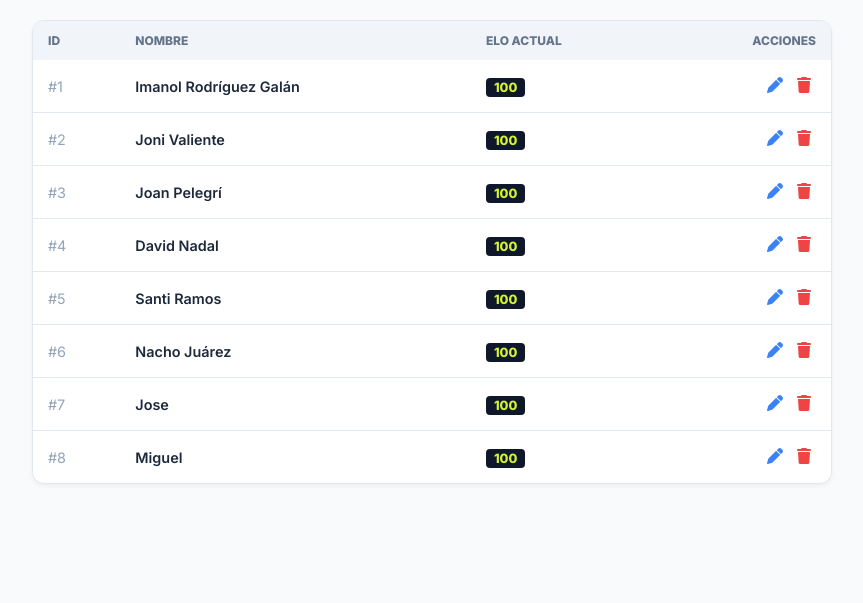
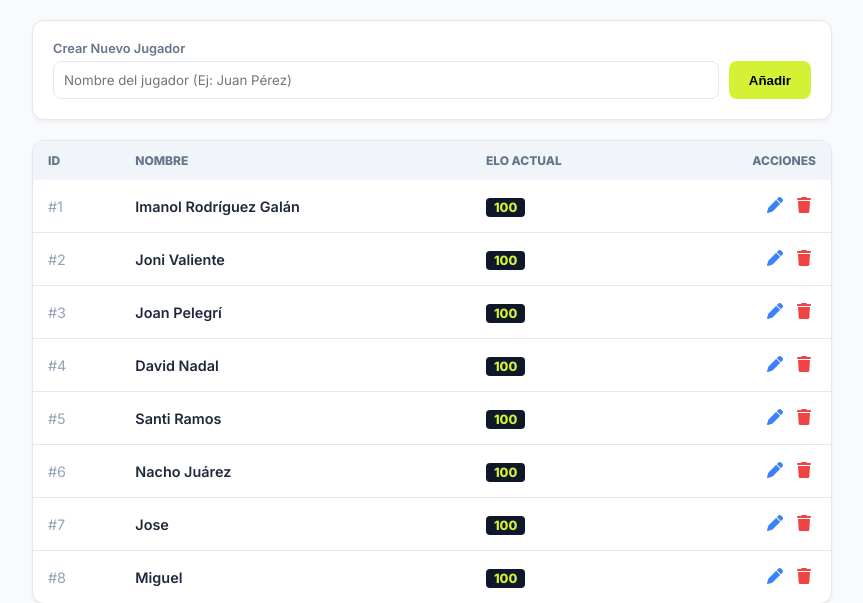
Before and after one commit to imanolrg90/padel, a Flask app: page /players in a window 1280 px wide. Shown: the part 81-684 px from the top of the page, without its empty margins (208-1071 px from the left). Run offline with Flask 2, Linux system fonts and the light colour scheme; data comes from the database, SQL or seed files in the repository; data that the repository does not hold is empty; some libraries are stand-ins or nearby versions.

Commit message:
crear players

```diff
--- a/templates/players.html
+++ b/templates/players.html
@@ -16,6 +16,9 @@
 
         .header { display:flex; justify-content:space-between; align-items:center; margin-bottom:20px; background:var(--surface); padding:15px; border-radius:12px; border:1px solid var(--border); }
         .btn-back { text-decoration:none; color:var(--text); font-weight:600; display:flex; align-items:center; gap:5px; }
+
+        /* New Player Card */
+        .add-card { background:var(--surface); padding:20px; border-radius:12px; border:1px solid var(--border); margin-bottom:20px; box-shadow:0 2px 4px rgba(0,0,0,0.05); }
 
         .card { background:var(--surface); border-radius:12px; border:1px solid var(--border); overflow:hidden; box-shadow:0 2px 4px rgba(0,0,0,0.05); }
 
@@ -37,6 +40,7 @@
         label { display:block; font-size:0.8rem; font-weight:600; margin-bottom:5px; color:#64748b; }
         input { width:100%; padding:10px; border:1px solid var(--border); border-radius:8px; box-sizing:border-box; font-family:inherit; }
         .btn-save { width:100%; background:#0f172a; color:white; border:none; padding:12px; border-radius:8px; font-weight:600; cursor:pointer; margin-top:10px; }
+        .btn-add { background:var(--accent); color:black; font-weight:700; width: auto; margin-top:0; padding: 10px 20px;}
     </style>
 </head>
 <body>
@@ -44,6 +48,14 @@
         <div class="header">
             <h2 style="margin:0">👤 Gestión Jugadores</h2>
             <a href="/" class="btn-back"><i class="fas fa-arrow-left"></i> Volver</a>
+        </div>
+
+        <div class="add-card">
+            <label>Crear Nuevo Jugador</label>
+            <div style="display:flex; gap:10px; margin-top:5px;">
+                <input type="text" id="new-p-name" placeholder="Nombre del jugador (Ej: Juan Pérez)">
+                <button class="btn-save btn-add" onclick="createPlayer()">Añadir</button>
+            </div>
         </div>
 
         <div class="card">
@@ -94,6 +106,24 @@
             `).join('');
         }
 
+        // --- NUEVA FUNCIÓN: CREAR JUGADOR ---
+        async function createPlayer() {
+            const name = document.getElementById('new-p-name').value;
+            if(!name) return Swal.fire('Error', 'Escribe un nombre', 'warning');
+
+            const r = await fetch('/api/players', {
+                method: 'POST',
+                headers: {'Content-Type': 'application/json'},
+                body: JSON.stringify({ name: name })
+            });
+
+            if((await r.json()).ok) {
+                document.getElementById('new-p-name').value = ''; // Limpiar input
+                Swal.fire({toast:true, position:'top-end', icon:'success', title:'Jugador Creado', timer:1500, showConfirmButton:false});
+                load(); // Recargar lista
+            }
+        }
+
         function openEdit(p) {
             document.getElementById('pid').value = p.id;
             document.getElementById('pname').value = p.name;
```
